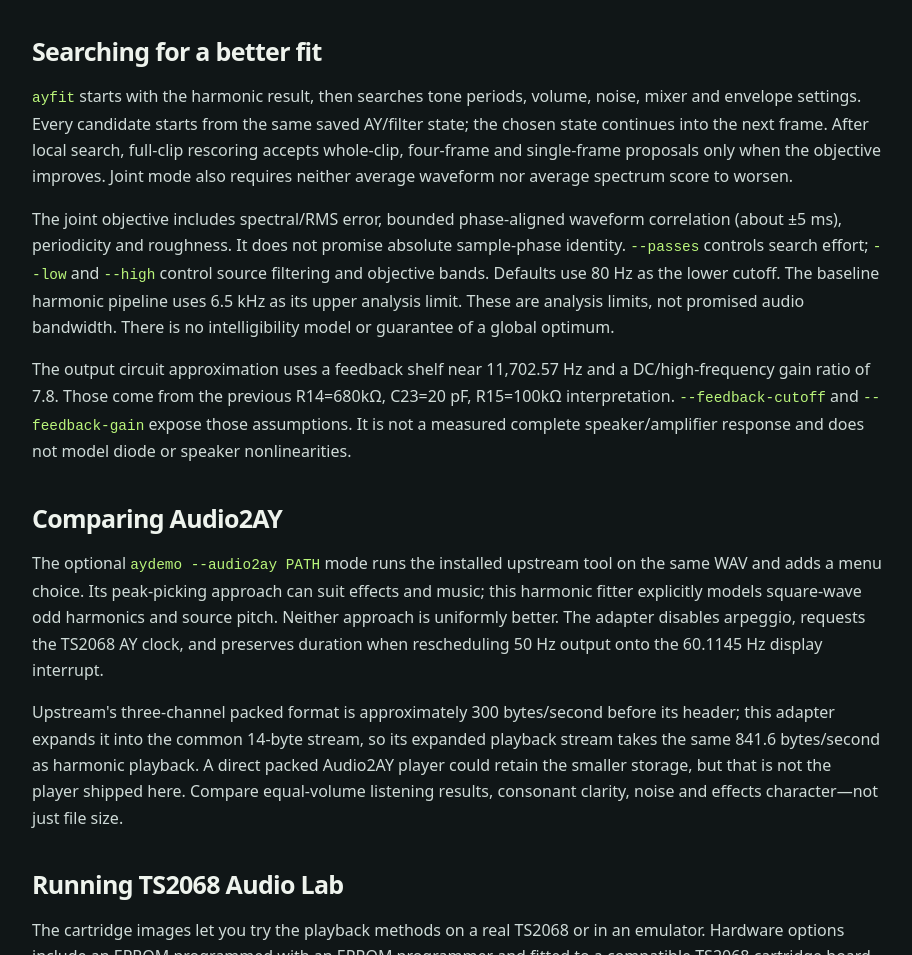
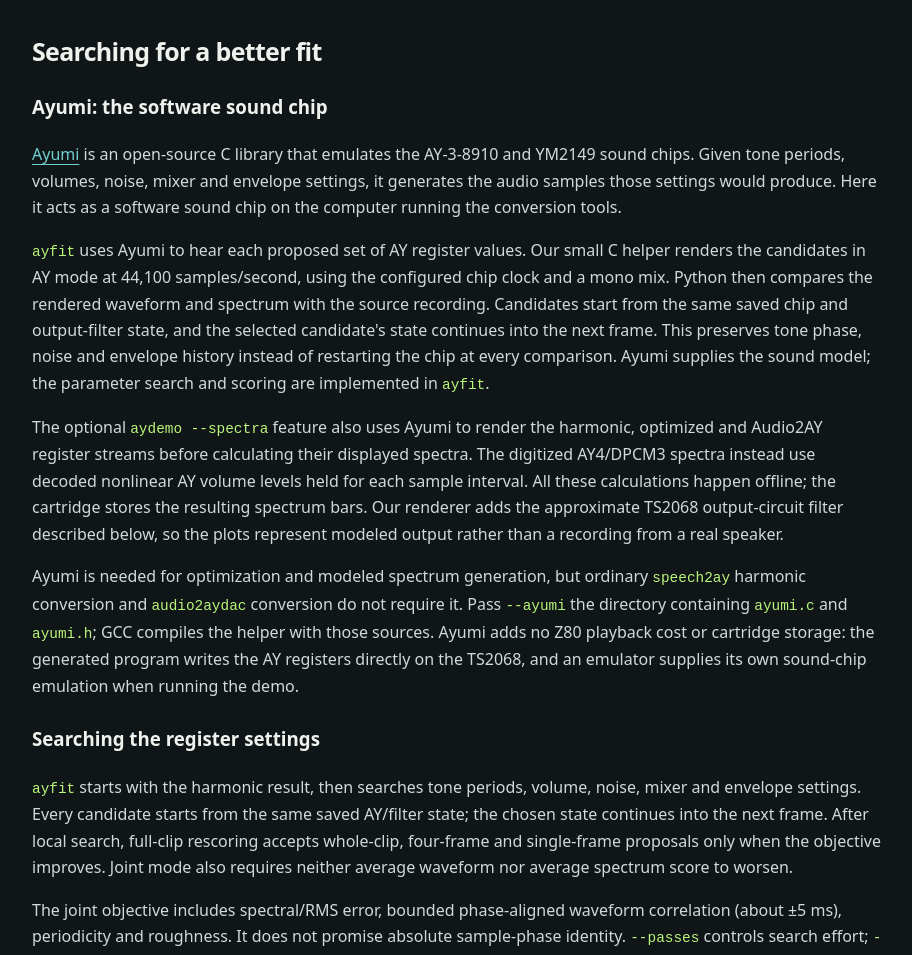
Before and after one commit to jon0x0/speech2ay, a website: page web/article.html in a window 1280 px wide. Shown: the part 5579-6534 px from the top of the page, without its empty margins (183-1095 px from the left). Drawn offline with Linux system fonts and the light colour scheme.

Commit message:
Explain Ayumi rendering and its role in optimization

```diff
--- a/web/article.html
+++ b/web/article.html
@@ -350,6 +350,35 @@ the cartridge still use the common format. The manifest retains actual
 </tr>
 </tbody></table>
 <h2>Searching for a better fit</h2>
+<p><a id="ayumi-the-software-sound-chip"></a></p>
+<h3>Ayumi: the software sound chip</h3>
+<p><a href="https://github.com/true-grue/ayumi">Ayumi</a> is an open-source C library that
+emulates the AY-3-8910 and YM2149 sound chips. Given tone periods, volumes,
+noise, mixer and envelope settings, it generates the audio samples those
+settings would produce. Here it acts as a software sound chip on the computer
+running the conversion tools.</p>
+<p><code>ayfit</code> uses Ayumi to hear each proposed set of AY register values. Our small
+C helper renders the candidates in AY mode at 44,100 samples/second, using the
+configured chip clock and a mono mix. Python then compares the rendered
+waveform and spectrum with the source recording. Candidates start from the
+same saved chip and output-filter state, and the selected candidate&#39;s state
+continues into the next frame. This preserves tone phase, noise and envelope
+history instead of restarting the chip at every comparison. Ayumi supplies
+the sound model; the parameter search and scoring are implemented in <code>ayfit</code>.</p>
+<p>The optional <code>aydemo --spectra</code> feature also uses Ayumi to render the harmonic,
+optimized and Audio2AY register streams before calculating their displayed
+spectra. The digitized AY4/DPCM3 spectra instead use decoded nonlinear AY
+volume levels held for each sample interval. All these calculations happen
+offline; the cartridge stores the resulting spectrum bars. Our renderer adds
+the approximate TS2068 output-circuit filter described below, so the plots
+represent modeled output rather than a recording from a real speaker.</p>
+<p>Ayumi is needed for optimization and modeled spectrum generation, but ordinary
+<code>speech2ay</code> harmonic conversion and <code>audio2aydac</code> conversion do not require it.
+Pass <code>--ayumi</code> the directory containing <code>ayumi.c</code> and <code>ayumi.h</code>; GCC compiles
+the helper with those sources. Ayumi adds no Z80 playback cost or cartridge
+storage: the generated program writes the AY registers directly on the TS2068,
+and an emulator supplies its own sound-chip emulation when running the demo.</p>
+<h3>Searching the register settings</h3>
 <p><code>ayfit</code> starts with the harmonic result, then searches tone periods, volume,
 noise, mixer and envelope settings. Every candidate starts from the same
 saved AY/filter state; the chosen state continues into the next frame.
```
Also changed, not shown: docs/command-line-guide.md (+3 -1 lines), docs/speaking-with-the-ts2068.md (+36 -0 lines), web/docs/command-line-guide.html (+3 -1 lines), web/docs/speaking-with-the-ts2068.html (+29 -0 lines).
